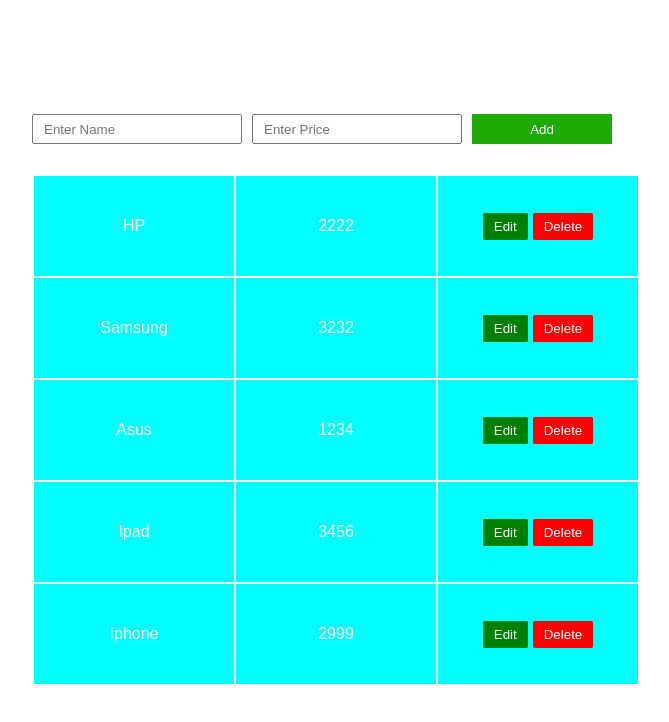
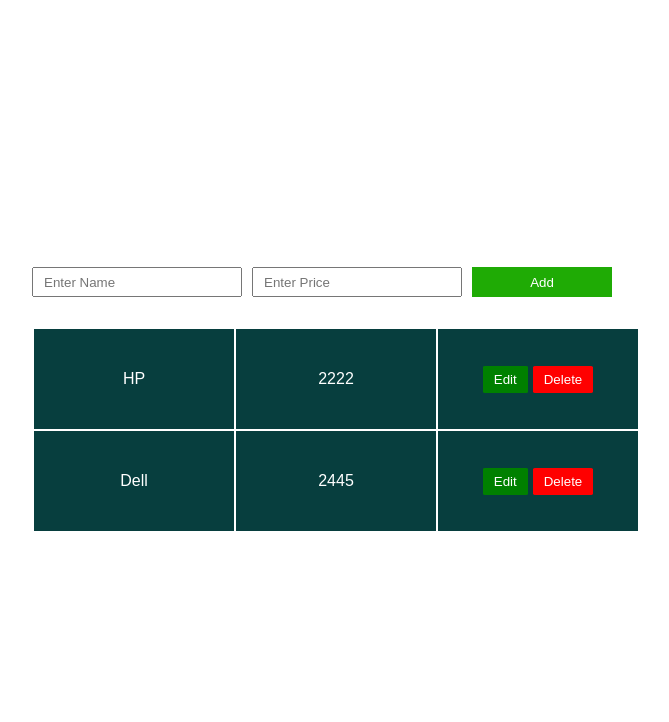
Before and after one commit to SananMuzaffarov/CRUD-Project-ReactJS, a React app: page / in a window 1280 px wide. Shown: the whole page, without its empty margins (304-973 px from the left). Built offline with nearby package versions, Linux system fonts and the light colour scheme.

Commit message:
nearly finished

```diff
--- a/src/Home/Crud.js
+++ b/src/Home/Crud.js
@@ -1,55 +1,117 @@
-import React, { useState } from "react";
-import Data from "./data";
+import React, { useRef, useState } from 'react'
 
-const Crud = () => {
-
-    const [lists, setLists] = useState(Data)
-
+function CRUD() {
+    const list = [
+        {
+            id: 1,
+            name: "HP",
+            price: "2222"
+        },
+        {
+            id: 2,
+            name: "Dell",
+            price: "2445"
+        },
+    ]
+    const [lists, setList] = useState(list)
+    const [updateState, setUpdateState] = useState(-1)
     return(
-        <div>
+        <div className='crud'>
             <div>
-           <AddLists setLists = {setLists} />
+            <AddList setList = {setList }/>
+            <form onSubmit={handleSubmit}>
             <table>
                 {
                     lists.map((current) => (
+                        updateState === current.id ? <EditList current={current} lists={lists} setList={setList}/> :
                         <tr>
                             <td>{current.name}</td>
                             <td>{current.price}</td>
                             <td>
-                                <button className="edit">Edit</button>
-                                <button className="delete">Delete</button>
+                                <button className='edit' onClick={() => handleEdit(current.id)}>Edit</button>
+                                <button className='delete' type='button' onClick={() => handleDelete(current.id)}>Delete</button>
                             </td>
                         </tr>
                     ))
                 }
             </table>
+            </form>
             </div>
         </div>
-    );
+    )
+
+    function handleEdit(id) {
+        setUpdateState(id)
+    }
+    function handleDelete(id) {
+        const newlist = lists.filter((li) => li.id !== id)
+        setList(newlist)
+    }
+    function handleSubmit(event) {
+        event.preventDefault()
+        const name = event.target.elements.name.value
+        const price = event.target.elements.price.value
+        const newlist = lists.map((li) => (
+            li.id === updateState ? {...li, name:name, price: price} : li
+        ))
+
+        setList(newlist)
+        setUpdateState(-1)
+    }
 }
 
-    const AddLists = ({setLists}) => {
+function EditList({current, lists, setList}) {
+    function handInputname(event) {
+        const value = event.target.value;
+        const newlist = lists.map((li) => (
+            li.id === current.id ? {...li, name :value} : li
+        ))
 
-        const handleSubmit = (e) => {
-            e.preventDefault()
-            const name = e.target.elements.name.value;
-            const price = e.target.elements.price.value;
-            const newList = {
-                id: 3,
-                name,
-                price
-            }
-            setLists((prevList) => {
-                return prevList.concat(newList)
-            })
+        setList(newlist)
+    }
+    function handInputprice(event) {
+        const value = event.target.value;
+        const newlist = lists.map((li) => (
+            li.id === current.id ? {...li, price :value} : li
+        ))
+
+        setList(newlist)
+    }
+    return(
+        <tr>
+            <td><input type="text" onChange={handInputname} name='name' value={current.name}/></td>
+            <td><input type="text" onChange={handInputprice} name='price' value={current.price}/></td>
+            <td><button type='submit'>Update</button></td>
+        </tr>
+    )
+}
+
+function AddList({setList}) {
+    const nameRef = useRef()
+    const priceRef = useRef()
+
+    function handleSubmit(event) {
+        event.preventDefault();
+        const name = event.target.elements.name.value;
+        const price = event.target.elements.price.value;
+        const newlist = {
+            id: 3,
+            name,
+            price
         }
+        setList((prevList)=> {
+            return prevList.concat(newlist)
+        })
+        nameRef.current.value = ""
+        priceRef.current.value = ""
+    }
+    return(
+        <form className='addForm' onSubmit={handleSubmit}>
+            <input type="text" name="name" placeholder="Enter Name" ref={nameRef}/>
+            <input type="text" name="price" placeholder="Enter Price" ref={priceRef} className="price"/>
+            <button type="submit">Add</button>
+        </form>
+    )
+}
 
-        return(
-            <form className="addForm" onSubmit={handleSubmit}>
-                <input type="text" name="name" placeholder="Enter Name" />
-                <input type="text" name="price" placeholder="Enter Price" className="inputPrice" />
-                <button type="submit">Add</button>
-            </form>
-        );
-    }
-export default Crud;
+export default CRUD;
--- a/src/index.css
+++ b/src/index.css
@@ -15,7 +15,7 @@
 table td{
   width: 200px;
   height: 100px;
-  background-color: aqua;
+  background-color: rgb(7, 62, 62);
   text-align: center;
   color: #fff;
 }
@@ -52,6 +52,9 @@
   width: 210px;
   height: 30px;
 }
+.addForm .price{
+  margin-left: 10px;
+}
 .addForm input[type="text"]{
   padding: 5px 10px;
 }
```
